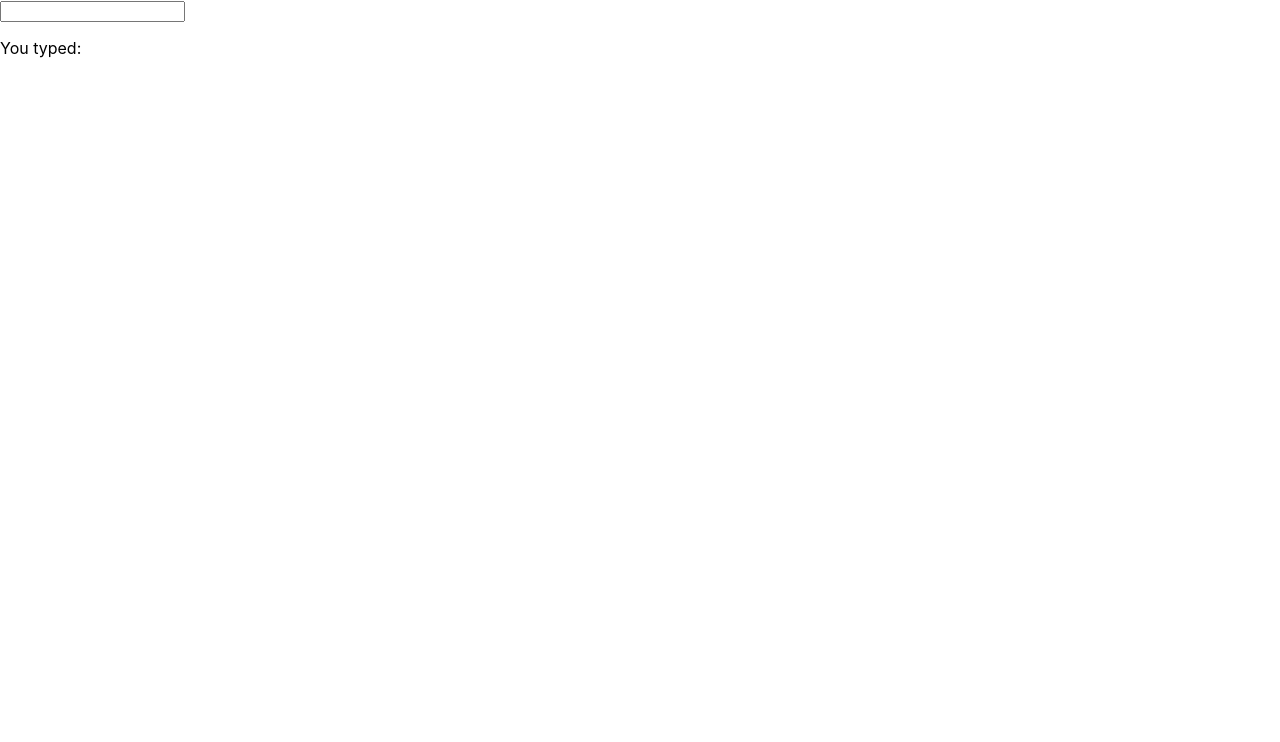
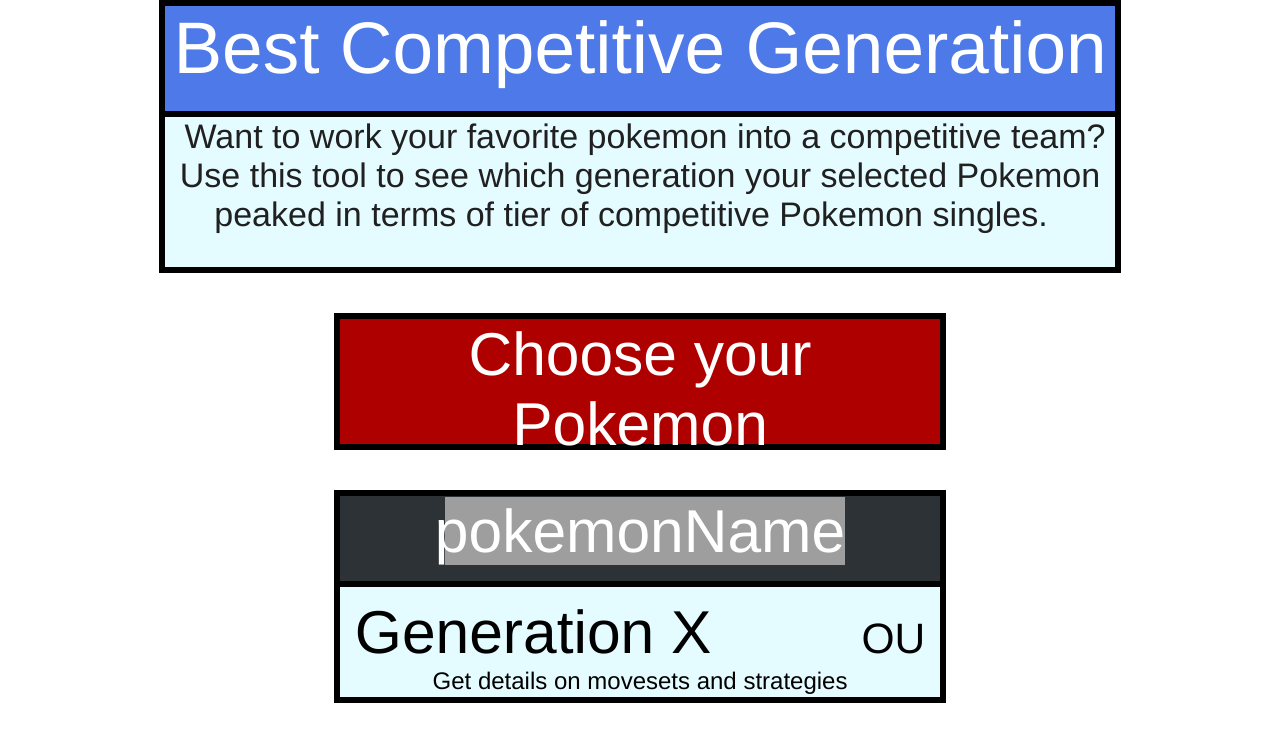
Before and after one commit to scottdavidschroederjr/pokeGen, a React (Create React App) app in the folder my-app/: page / in a window 1280 px wide. Shown: the top 742 px of the page. Built offline with nearby package versions, Linux system fonts and the light colour scheme; grey boxes are pictures that could not be loaded.

Commit message:
build HTML/CSS for react site

```diff
--- a/my-app/package.json
+++ b/my-app/package.json
@@ -9,7 +9,7 @@
     "puppeteer": "^20.7.2",
     "react": "^18.2.0",
     "react-dom": "^18.2.0",
-    "react-scripts": "5.0.1",
+    "react-scripts": "^5.0.1",
     "web-vitals": "^2.1.4"
   },
   "scripts": {
--- a/my-app/src/App.js
+++ b/my-app/src/App.js
@@ -2,18 +2,54 @@ import './App.css';
 import React, { useState } from 'react';
 
 function App() {
-  const [inputText, setInputText] = useState('');
+  return (<div>
+    <InfoBox />
+    <ChooseBox />
+    <PokemonBox />
+  </div>)
+}
 
-  const handleInputChange = (event) => {
-    setInputText(event.target.value);
-  };
-
+function InfoBox() {
   return (
     <div>
-      <input type="text" value={inputText} onChange={handleInputChange} />
-      <p>You typed: {inputText}</p>
+      <div class="topTitleBox">
+        <span class="Best-Competitive-Generation">Best Competitive Generation</span>
+      </div>
+      <div class="topTextBox">
+        <span class="explainer">Want to work your favorite pokemon into a competitive team? Use this tool to see which generation your selected Pokemon
+        peaked in terms of tier of competitive Pokemon singles.
+        </span>
+      </div>
     </div>
   );
 }
 
+function ChooseBox() {
+  return (
+    <div class="chooseBox">
+      <span class="Choose-your-Pokemon">Choose your Pokemon</span>
+    </div>
+  )
+}
+
+function PokemonBox() {
+  return (
+    <div>
+
+      <div class="infoTitle">
+        <span class="pokemonName">pokemonName</span>
+      </div>
+
+      <div class="infoBody">
+        <span class="Generation-X">Generation X</span>
+        <span class="tier">OU</span>
+        <br></br>
+        <span class="moreInfo">Get details on movesets and strategies</span>
+      </div>
+
+    </div>
+  )
+}
+
+
 export default App;
--- a/my-app/src/index.css
+++ b/my-app/src/index.css
@@ -1,13 +1,122 @@
+code {
+  font-family: source-code-pro, Menlo, Monaco, Consolas, 'Courier New',
+    monospace;
+}
+
 body {
+  text-align: center;
   margin: 0;
-  font-family: -apple-system, BlinkMacSystemFont, 'Segoe UI', 'Roboto', 'Oxygen',
+  font-family: 'Franklin Gothic Medium', 'Arial Narrow', Arial, sans-serif, 'Segoe UI', 'Roboto', 'Oxygen',
     'Ubuntu', 'Cantarell', 'Fira Sans', 'Droid Sans', 'Helvetica Neue',
     sans-serif;
   -webkit-font-smoothing: antialiased;
   -moz-osx-font-smoothing: grayscale;
+  background-image: './images/background';
 }
 
-code {
-  font-family: source-code-pro, Menlo, Monaco, Consolas, 'Courier New',
-    monospace;
+.Best-Competitive-Generation {
+  width: 884px;
+  height: 62px;
+  font-size: 73px;
+  font-weight: 500;
+  text-align: left;
+  color: #fff;
 }
+
+.topTextBox {
+  width: 950px;
+  height: 150px;
+  box-shadow: 0px 8px 0 0 rgba(255, 255, 255, 0.21);
+  border: solid 6px #000;
+  border-top: 0px;
+  background-color: #e4fcff;
+  margin-left: auto;
+  margin-right: auto;
+}
+
+.topTitleBox {
+  width: 950px;
+  height: 105px;
+  box-shadow: 0px 8px 0 0 rgba(255, 255, 255, 0.21);
+  border: solid 6px #000;
+  background-color: #4d7ae8;
+  margin-left: auto;
+  margin-right: auto;
+}
+
+.explainer {
+  width: 950px;
+  height: 111px;
+  margin: 15px 18px 0 10px;
+  font-size: 34px;
+  font-weight: 500;
+  font-stretch: normal;
+  font-style: normal;
+  line-height: normal;
+  letter-spacing: normal;
+  text-align: left;
+  color: #202020;
+}
+
+.chooseBox {
+  width: 600px;
+  height: 125px;
+  margin-top: 40px;
+  margin-bottom: 40px;
+  border: solid 6px #000;
+  background-color: #af0000;
+  margin-left: auto;
+  margin-right: auto;
+}
+
+.Choose-your-Pokemon {
+  font-size: 60.5px;
+  font-weight: 500;
+  color: #fff;
+}
+
+.infoBody {
+  width: 600px;
+  height: 100px;
+  border: solid 6px #000;
+  border-top: 0px;
+  background-color: #e4fcff;
+  padding-top: 10px;
+  margin-left: auto;
+  margin-right: auto;
+}
+
+.infoTitle {
+  width: 600px;
+  height: 85px;
+  border: solid 6px #000;
+  background-color: #2c3236;
+  margin-left: auto;
+  margin-right: auto;
+}
+.pokemonName {
+  font-size: 60.5px;
+  font-weight: 500;
+  color: #fff;
+  background-image: url("https://www.smogon.com/dex/media/sprites/dp/empoleon.png");
+  background-repeat: no-repeat;
+  background-position-x: right;
+}
+
+.Generation-X {
+  font-size: 60.5px;
+  text-align: left;
+  color: #000000;
+}
+
+.tier {
+  margin-left: 150px;
+  font-size: 42.5px;
+  font-weight: 500;
+  color: #000000;
+}
+.moreInfo {
+  align-items: flex-start;
+  font-size: 24px;
+  color: #000000;
+}
```
Also changed, not shown: 2 other files (tests, documents, lock files or other folders).
